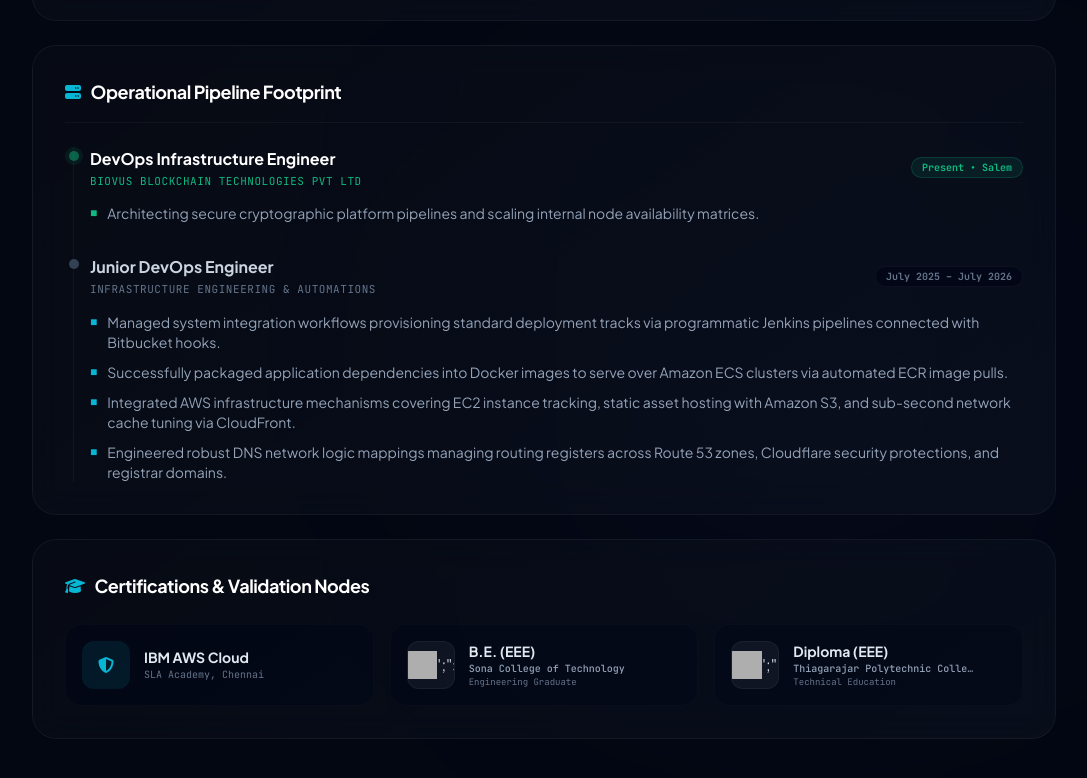
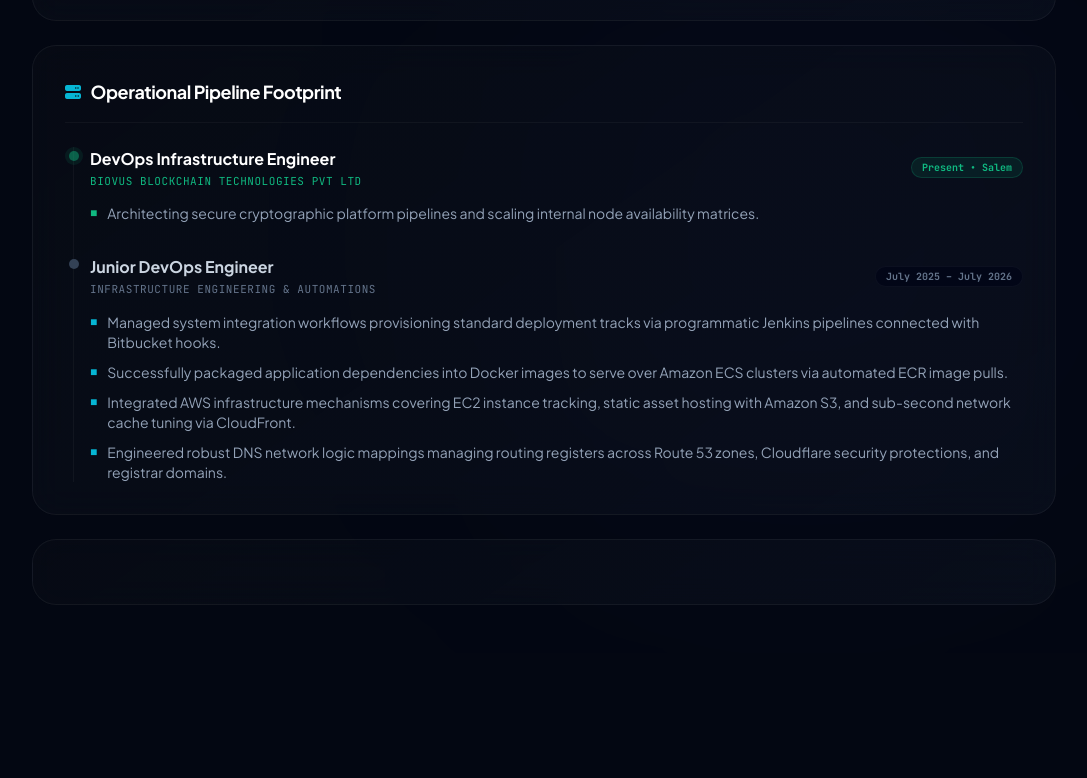
Before and after one commit to Prithivraj510/Prithivraj.M, a plain HTML site: page index.html in a window 1280 px wide. Shown: the part 1024-1802 px from the top of the page, without its empty margins (96-1183 px from the left). After the commit the page ends 1677 px from the top, so only its background shows below. Drawn offline with nearby package versions, Linux system fonts and the light colour scheme; grey boxes are pictures that could not be loaded.

Commit message:
Update index.html

```diff
--- a/index.html
+++ b/index.html
@@ -167,7 +167,7 @@
                 </div>
                 <div class="p-6 font-mono text-xs sm:text-sm space-y-4 flex-1 bg-surface/30 flex flex-col justify-center">
                     <div>
-                        <p class="text-slate-500">&gt; cat profile_summary.md</p>
+                        <p class="text-slate-500">&gt; cat profile_summary</p>
                         <p class="text-slate-300 leading-relaxed font-sans text-sm mt-2">
                             Proactive and results-driven <span class="text-white font-medium border-b border-accentCyan/30">Junior DevOps Engineer</span> with hands-on experience architecting automated CI/CD pipelines, containerizing microservices, and managing core cloud infrastructure. Proven capability in optimizing application lifecycles using <span class="text-accentCyan font-semibold">Jenkins</span>, while deploying highly scalable container workflows across <span class="text-accentCyan font-semibold">Amazon ECS/ECR</span>. Recognized for a strong systems-engineering mindset, with distinct proficiency in managing enterprise DNS configurations and high-availability AWS nodes.
                         </p>
@@ -294,46 +294,4 @@
         </section>
 
         <section class="bento-card p-6 sm:p-8 rounded-3xl space-y-6">
-            <h2 class="text-lg font-bold text-white flex items-center gap-2.5 font-sans tracking-tight">
-                <i class="fa-solid fa-graduation-cap text-accentCyan text-base"></i> Certifications & Validation Nodes
-            </h2>
-
-            <div class="grid grid-cols-1 sm:grid-cols-3 gap-4">
-                <div class="p-4 bg-slate-950/40 border border-white/[0.02] rounded-2xl flex items-center gap-3.5 hover:border-white/[0.06] transition-colors">
-                    <div class="w-12 h-12 rounded-xl bg-accentCyan/10 flex items-center justify-center text-accentCyan text-base flex-shrink-0">
-                        <i class="fa-solid fa-shield-halved"></i>
-                    </div>
-                    <div>
-                        <h4 class="font-bold text-slate-200 text-xs sm:text-sm">IBM AWS Cloud</h4>
-                        <p class="text-[10px] text-slate-500 font-mono">SLA Academy, Chennai</p>
-                    </div>
-                </div>
-
-                <div class="p-4 bg-slate-950/40 border border-white/[0.02] rounded-2xl flex items-center gap-3.5 hover:border-white/[0.06] transition-colors">
-                    <div class="w-12 h-12 rounded-xl bg-white/5 overflow-hidden flex items-center justify-center border border-white/[0.05] p-1 flex-shrink-0">
-                        <img src="https://www.sonatech.ac.in/images/sona-logo.png" alt="Sona College Logo" class="max-w-full max-h-full object-contain filter brightness-110" onerror="this.onerror=null; this.parentElement.innerHTML='<i class=\"fa-solid fa-graduation-cap text-accentPurple\"></i>';">
-                    </div>
-                    <div>
-                        <h4 class="font-bold text-slate-200 text-xs sm:text-sm">B.E. (EEE)</h4>
-                        <p class="text-[10px] text-slate-400 font-mono font-medium truncate max-w-[180px]">Sona College of Technology</p>
-                        <p class="text-[9px] text-slate-500 font-mono">Engineering Graduate</p>
-                    </div>
-                </div>
-
-                <div class="p-4 bg-slate-950/40 border border-white/[0.02] rounded-2xl flex items-center gap-3.5 hover:border-white/[0.06] transition-colors">
-                    <div class="w-12 h-12 rounded-xl bg-white/5 overflow-hidden flex items-center justify-center border border-white/[0.05] p-1 flex-shrink-0">
-                        <img src="https://www.tpt.edu.in/images/logo.png" alt="Thiagarajar Logo" class="max-w-full max-h-full object-contain filter brightness-110" onerror="this.onerror=null; this.parentElement.innerHTML='<i class=\"fa-solid fa-network-wired text-accentEmerald\"></i>';">
-                    </div>
-                    <div>
-                        <h4 class="font-bold text-slate-200 text-xs sm:text-sm">Diploma (EEE)</h4>
-                        <p class="text-[10px] text-slate-400 font-mono font-medium truncate max-w-[180px]">Thiagarajar Polytechnic College</p>
-                        <p class="text-[9px] text-slate-500 font-mono">Technical Education</p>
-                    </div>
-                </div>
-            </div>
-        </section>
-
-    </div>
-
-</body>
-</html>
+            <h2 class="text-lg font-bold text-
```
